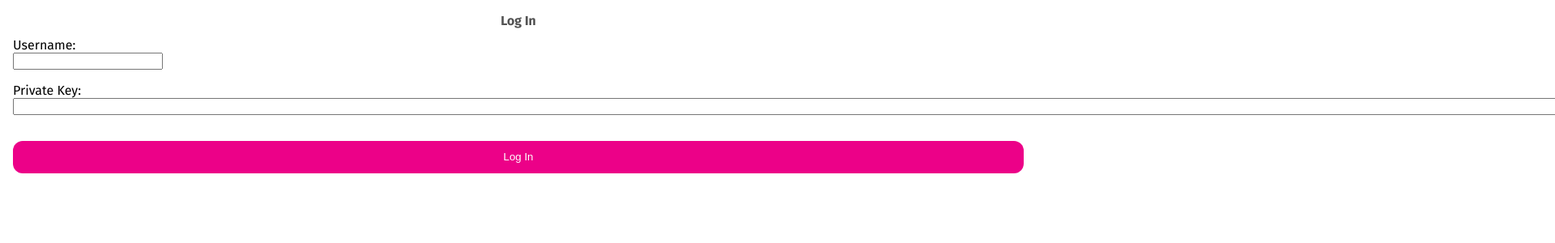
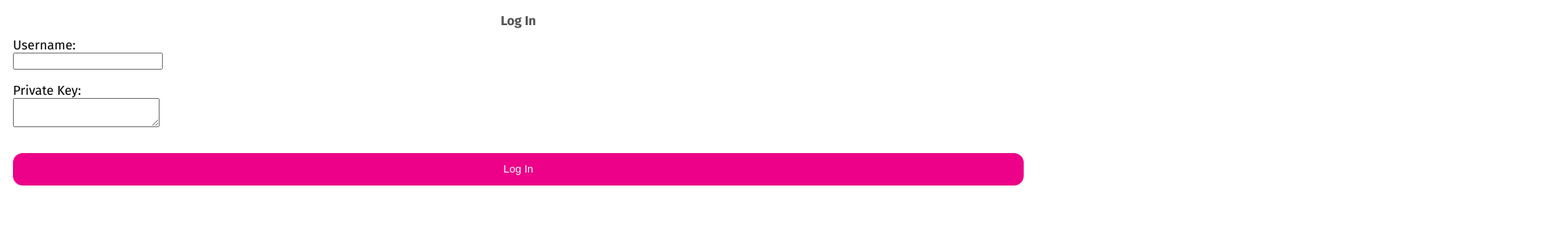
Before and after one commit to hyperledger-labs/fabric-channeled-add-ons-gen, a React (Create React App) app in the folder extension/: page /auth in a window 1280 px wide. Both pictures are taken after a click on the button "Go". Shown: the top 300 px of the page at 81% size, 1920 px wide, since content can reach past the window. Built offline with nearby package versions, Linux system fonts and the light colour scheme; no server answers.

Commit message:
Fix bug with error message and adjust input fields
Signed-off-by: Leonidas Avdelas <avdelasleonidas@gmail.com>

```diff
--- a/extension/src/views/Authentication/Authentication.tsx
+++ b/extension/src/views/Authentication/Authentication.tsx
@@ -15,8 +15,8 @@ export const action: ActionFunction = async ({ request }): Promise<APIResponse>
     return { success: true };
   }
 
-  const message = await res.json();
-  return { success: false, message };
+  const json = await res.json();
+  return { success: false, message: json.message };
 };
 
 export function Authentication() {
@@ -40,11 +40,11 @@ export function Authentication() {
       <Form method="post">
         <label htmlFor="username">
           Username:
-          <input type="text" id="username" name="username" />
+          <input type="text" id="username" name="username" required />
         </label>
         <label htmlFor="privkey">
           Private Key:
-          <input type="text" size={500} id="privkey" name="privkey" />
+          <textarea id="privkey" name="privkey" required />
         </label>
         <Button fullWidth>Log In</Button>
       </Form>
```
